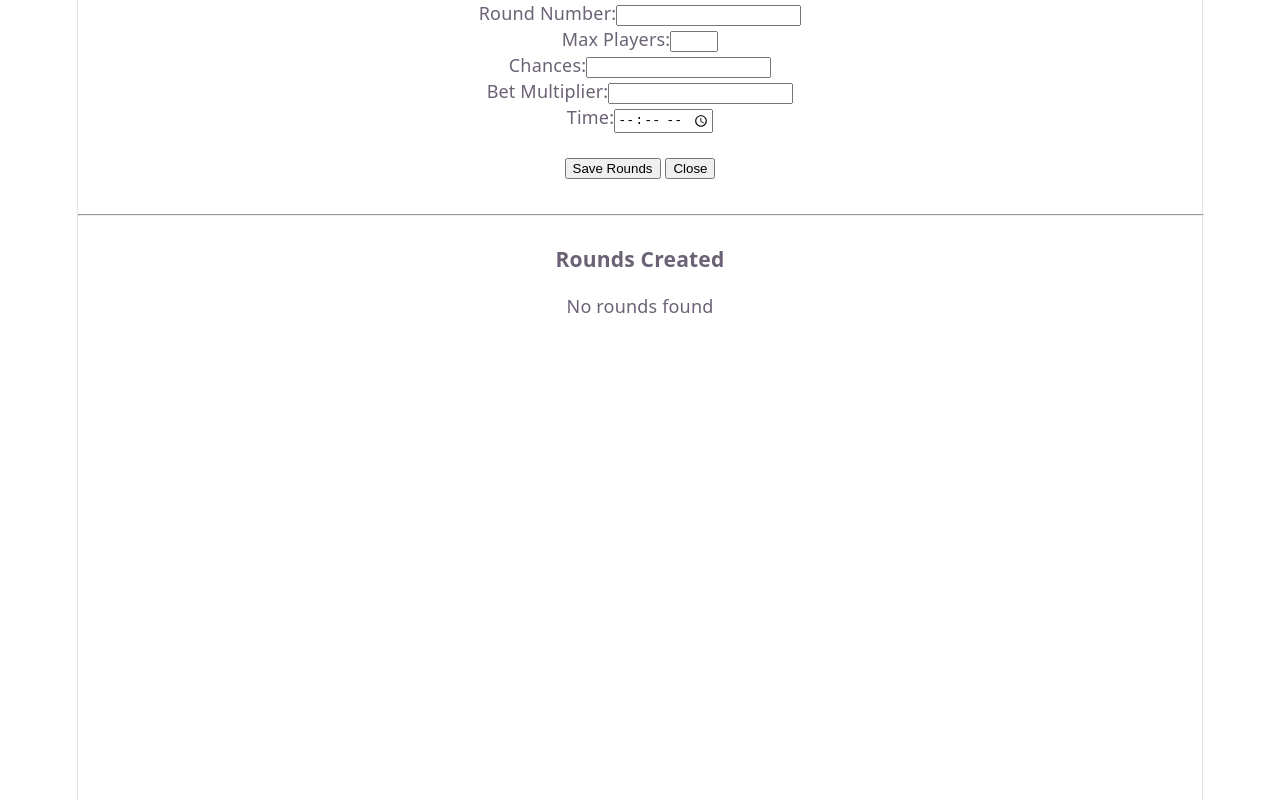
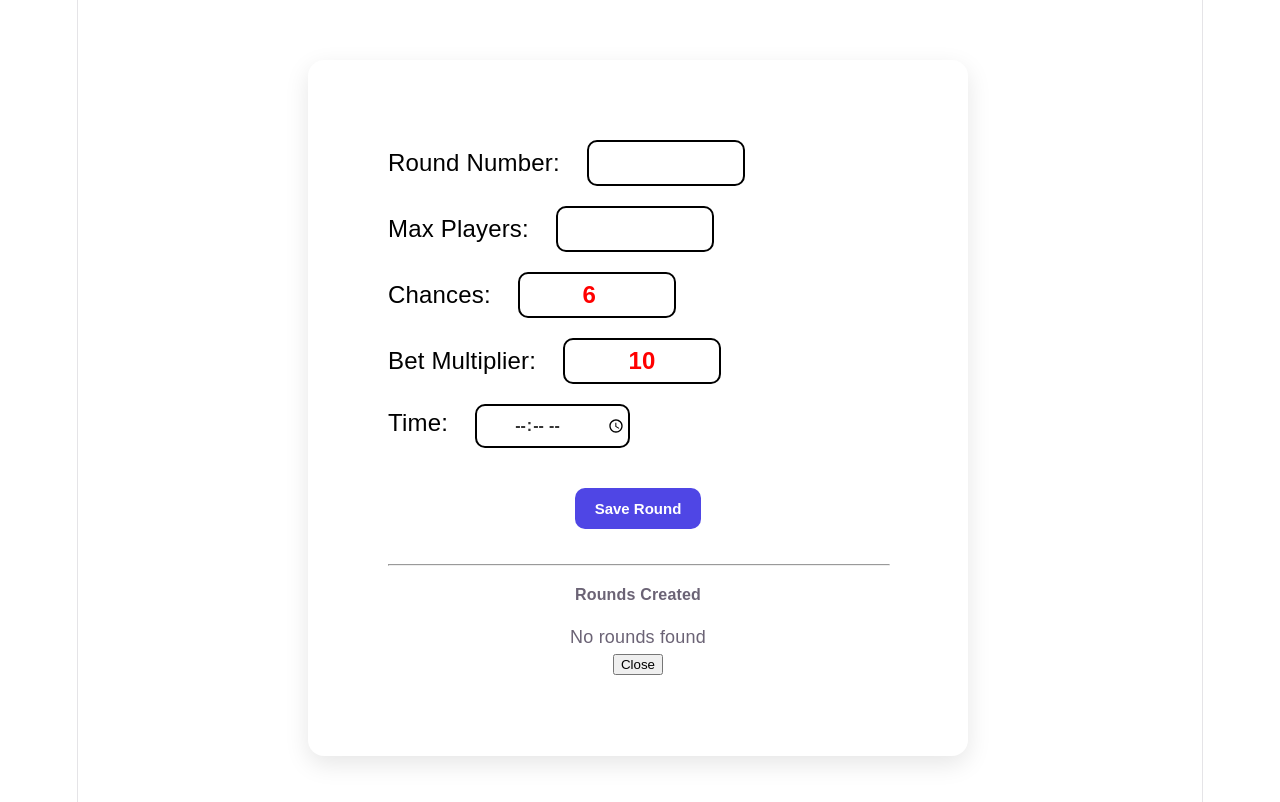
Before and after one commit to logicwise-suhani/Bounty, a React (Vite) app: page /admin-dashboard in a window 1280 px wide. Both pictures are taken after a click on the button "Create Round". Shown: the top 802 px of the page. Built offline with nearby package versions, Linux system fonts and the light colour scheme.

Commit message:
Applied css

```diff
--- a/src/App.css
+++ b/src/App.css
@@ -0,0 +1,154 @@
+.admin-dashboard {
+    max-width: 500px;
+    margin: 60px auto;
+    padding: 30px;
+    background: #ffffff;
+    border-radius: 16px;
+    box-shadow: 0 8px 25px rgba(0, 0, 0, 0.1);
+    text-align: center;
+    font-family: Arial, sans-serif;
+}
+
+.admin-dashboard h3 {
+    margin-bottom: 25px;
+    font-size: 28px;
+    color: #222;
+}
+
+.admin-dashboard div {
+    display: flex;
+    flex-wrap: wrap;
+    gap: 12px;
+    justify-content: center;
+    margin-bottom: 25px;
+}
+
+.admin-dashboard button {
+    padding: 12px 20px;
+    border: none;
+    border-radius: 10px;
+    background: #4f46e5;
+    color: white;
+    font-size: 15px;
+    cursor: pointer;
+    transition: all 0.3s ease;
+    font-weight: 600;
+}
+
+.admin-dashboard button:hover {
+    background: #3730a3;
+    transform: translateY(-2px);
+}
+
+
+.admin-dashboard>button:last-child {
+    background: #dc2626;
+}
+
+.admin-dashboard>button:last-child:hover {
+    background: #b91c1c;
+}
+
+.admin-login {
+    max-width: 500px;
+    margin: 60px auto;
+    padding: 30px;
+    background: #ffffff;
+    border-radius: 16px;
+    box-shadow: 0 8px 25px rgba(0, 0, 0, 0.1);
+    text-align: center;
+    font-family: Arial, sans-serif;
+}
+
+.admin-login h2 {
+    color: black;
+    font-weight: 800;
+}
+
+.admin-login button {
+    padding: 12px 20px;
+    border: none;
+    border-radius: 10px;
+    background: #4f46e5;
+    color: white;
+    font-size: 15px;
+    cursor: pointer;
+    transition: all 0.3s ease;
+    font-weight: 600;
+}
+
+.admin-login button:hover {
+    background: #3730a3;
+    transform: translateY(-2px);
+}
+
+.admin-login input {
+    background-color: white;
+    border: 2px solid black;
+    border-radius: 10px;
+    padding: 10px;
+    color: black;
+    outline: none;
+}
+
+.create-round {
+    max-width: 500px;
+    margin: 60px 230px;
+    padding: 80px;
+    background: #ffffff;
+    border-radius: 16px;
+    box-shadow: 0 8px 25px rgba(0, 0, 0, 0.1);
+    text-align: center;
+    font-family: Arial, sans-serif;
+}
+
+.rounds div {
+    font-size: 24px;
+    color: black;
+    text-align: left;
+}
+
+.create-round input {
+    margin-left: 20px;
+    width: 150px;
+    height: 40px;
+    border-radius: 10px;
+    border: 2px solid black;
+    background-color: white;
+    color: red;
+    font-size: 24px;
+    font-weight: 600;
+    margin-bottom: 20px;
+    text-align: center;
+    outline: none;
+}
+
+.create-round input[type="time"] {
+    font-family: Arial, sans-serif;
+    font-size: 16px;
+    color: #333;
+    width: 150px;
+    cursor: pointer;
+}
+
+.save-btn button {
+    padding: 12px 20px;
+    border: none;
+    border-radius: 10px;
+    background: #4f46e5;
+    color: white;
+    font-size: 15px;
+    cursor: pointer;
+    transition: all 0.3s ease;
+    font-weight: 600;
+}
+
+.save-btn button:hover {
+    background: #3730a3;
+    transform: translateY(-2px);
+}
+
+.rounds-created h3 {
+    font-size: 16px;
+
+}
--- a/src/components/Admin/Admin.jsx
+++ b/src/components/Admin/Admin.jsx
@@ -96,7 +96,7 @@ function Admin() {
     return (
         <>
             <form onSubmit={handleSubmit}>
-                <div>
+                <div className="admin-login">
                     <h2>Login</h2>
 
                     <input
--- a/src/components/Admin/AdminDashboard.jsx
+++ b/src/components/Admin/AdminDashboard.jsx
@@ -29,7 +29,8 @@ function AdminDashboard() {
 
     return (
         <>
-            {!show ? <div>
+            {!show ?
+                <div className="admin-dashboard">
                     <h3>Admin Dashboard</h3>
                     <div>
                         <button onClick={() => setShow("round")}>Create Round</button> {" "}
--- a/src/components/Admin/Round.jsx
+++ b/src/components/Admin/Round.jsx
@@ -113,11 +113,12 @@ function Round({ onClose }) {
 
     return (
         <>
-            <div>
+            <div className="create-round">
+                <div className="rounds">
                     {rounds.map((round, index) => (
                         <div key={index} style={{ marginBottom: "20px" }}>
                             <div>
-                            Round Number:
+                                Round Number: {" "}
                                 <input
                                     type="number"
                                     min="1"
@@ -133,7 +134,7 @@ function Round({ onClose }) {
                             </div>
 
                             <div>
-                            Max Players:
+                                Max Players: {" "}
                                 <input
                                     type="number"
                                     min="1"
@@ -150,12 +151,11 @@ function Round({ onClose }) {
                             </div>
 
                             <div>
-                            Chances:
+                                Chances: {" "}
                                 <input
                                     type="number"
                                     name="chances"
-                                value={round.chances}
-                                onChange={(e) => handleChange(index, e)}
+                                    defaultValue={6}
                                 />
                                 {errors[index]?.chances && (
                                     <p style={{ color: "red" }}>
@@ -165,12 +165,11 @@ function Round({ onClose }) {
                             </div>
 
                             <div>
-                            Bet Multiplier:
+                                Bet Multiplier: {" "}
                                 <input
                                     type="text"
                                     name="betMultiplier"
-                                value={round.betMultiplier}
-                                onChange={(e) => handleChange(index, e)}
+                                    defaultValue={10}
                                 />
                                 {errors[index]?.betMultiplier && (
                                     <p style={{ color: "red" }}>
@@ -180,7 +179,7 @@ function Round({ onClose }) {
                             </div>
 
                             <div>
-                            Time:
+                                Time: {" "}
                                 <input
                                     type="time"
                                     name="time"
@@ -197,14 +196,14 @@ function Round({ onClose }) {
                     ))}
                 </div>
 
-            <div>
-                <button onClick={handleSave}>Save Rounds</button>{" "}
-                <button onClick={onClose}>Close</button>
+                <div className="save-btn">
+                    <button onClick={handleSave}>Save Round</button>{" "}
                 </div>
 
                 <br />
-            <hr style={{ width: "100%" }} />
-            <div>
+                <hr style={{ width: "100%", color: "black" }} />
+
+                <div className="rounds-created">
                     <h3>Rounds Created</h3>
                     {roundsDisplay.length === 0 ? (
                         <p>No rounds found</p>
@@ -227,6 +226,11 @@ function Round({ onClose }) {
                             </div>
                         ))
                     )}
+
+                    <div>
+                        <button onClick={onClose}>Close</button>
+                    </div>
+                </div>
             </div>
         </>
     );
```
Lines whose indentation alone changed are shown as unchanged.
